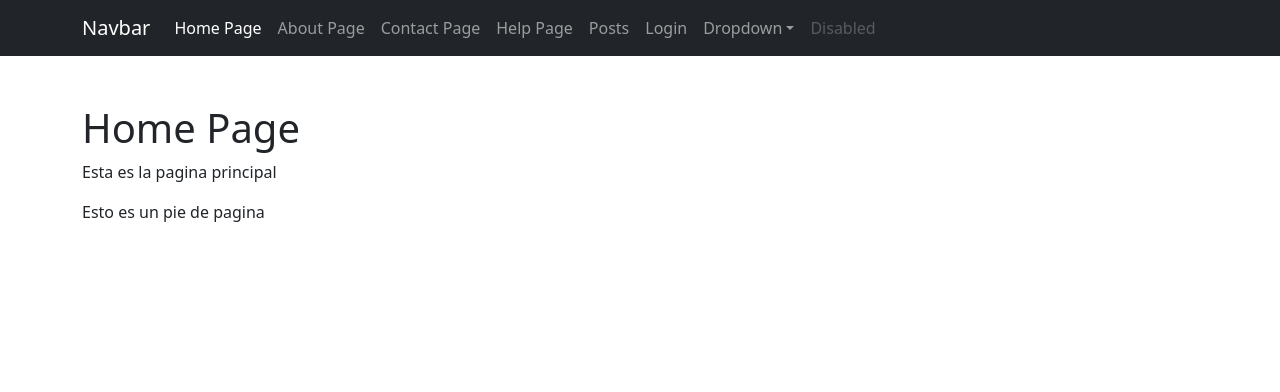
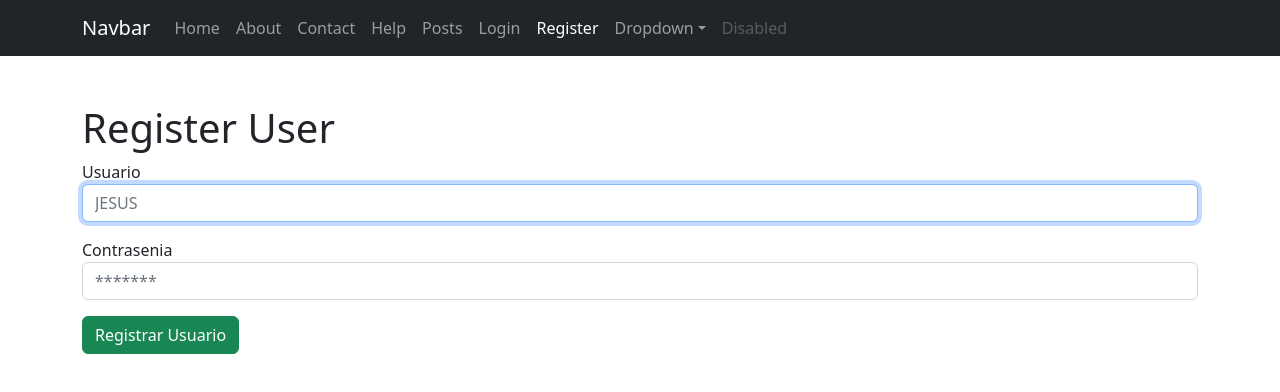
Before and after one commit to JesusFz93/demo-app, a React (Create React App) app: page /register-user in a window 1280 px wide. Before the commit this address led to /. Shown: the top 392 px of the page. Built offline with nearby package versions, Linux system fonts and the light colour scheme.

Commit message:
crud peliculas

```diff
--- a/src/components/NavBarPrivado.jsx
+++ b/src/components/NavBarPrivado.jsx
@@ -195,7 +195,7 @@ const NavBarPrivado = () => {
                   isActive ? "nav-link active" : "nav-link"
                 }
               >
-                Ucamper Page
+                Ucamper
               </NavLink>
             </li>
             <li className="nav-item">
--- a/src/components/NavBarPublico.jsx
+++ b/src/components/NavBarPublico.jsx
@@ -89,7 +89,7 @@ const NavBarPublico = () => {
                   isActive ? "nav-link active" : "nav-link"
                 }
               >
-                Home Page
+                Home
               </NavLink>
             </li>
             <li className="nav-item">
@@ -100,7 +100,7 @@ const NavBarPublico = () => {
                   isActive ? "nav-link active" : "nav-link"
                 }
               >
-                About Page
+                About
               </NavLink>
             </li>
 
@@ -112,7 +112,7 @@ const NavBarPublico = () => {
                   isActive ? "nav-link active" : "nav-link"
                 }
               >
-                Contact Page
+                Contact
               </NavLink>
             </li>
 
@@ -124,7 +124,7 @@ const NavBarPublico = () => {
                   isActive ? "nav-link active" : "nav-link"
                 }
               >
-                Help Page
+                Help
               </NavLink>
             </li>
 
@@ -148,6 +148,17 @@ const NavBarPublico = () => {
                 }
               >
                 Login
+              </NavLink>
+            </li>
+            <li>
+              <NavLink
+                to="/register-user"
+                aria-current="page"
+                className={({ isActive }) =>
+                  isActive ? "nav-link active" : "nav-link"
+                }
+              >
+                Register
               </NavLink>
             </li>
 
--- a/src/firebase/firebase.js
+++ b/src/firebase/firebase.js
@@ -1,8 +1,5 @@
-// Import the functions you need from the SDKs you need
 import { initializeApp } from "firebase/app";
 import { getFirestore } from "firebase/firestore";
-// TODO: Add SDKs for Firebase products that you want to use
-// https://firebase.google.com/docs/web/setup#available-libraries
 
 // Your web app's Firebase configuration
 const firebaseConfig = {
--- /dev/null
+++ b/src/pages/PeliculaPage.jsx
@@ -0,0 +1,36 @@
+import React, { useEffect, useState } from "react";
+import { useParams } from "react-router-dom";
+import { db } from "../firebase/firebase";
+import { getDoc, doc } from "firebase/firestore";
+
+const PeliculaPage = () => {
+  const { idPelicula } = useParams();
+  const [pelicula, setPelicula] = useState({});
+
+  useEffect(() => {
+    const getDocData = async () => {
+      const resp = await getDoc(doc(db, "peliculas", idPelicula));
+      setPelicula(resp.data());
+    };
+
+    getDocData();
+  }, [idPelicula]);
+
+  return (
+    <>
+      <header>
+        <h1>Pelicula</h1>
+      </header>
+      <main>
+        <article>
+          <h2>{idPelicula}</h2>
+          <p>{pelicula.nombre}</p>
+          <p>{pelicula.descripcion}</p>
+          <p>{pelicula.precio}</p>
+        </article>
+      </main>
+    </>
+  );
+};
+
+export default PeliculaPage;
--- a/src/pages/PeliculasPage.jsx
+++ b/src/pages/PeliculasPage.jsx
@@ -1,51 +1,71 @@
-import React from "react";
+import React, { useState, useRef, useEffect } from "react";
 import { db } from "../firebase/firebase";
 import {
   collection,
   getDocs,
+  // getDoc,
   addDoc,
   doc,
   updateDoc,
   deleteDoc,
 } from "firebase/firestore";
+import { NavLink } from "react-router-dom";
+
+const initialFormState = {
+  nombre: "",
+  descripcion: "",
+  precio: "",
+};
 
 const PeliculasPage = () => {
+  const [form, setForm] = useState(initialFormState);
+  const [peliculas, setPeliculas] = useState([]);
+  const nombreRef = useRef();
+
+  // const getDocData = async (id) => {
+  //   const resp = await getDoc(doc(db, "peliculas", id));
+
+  //   console.log(resp.data());
+
+  //   // setPeliculas(data);
+  //   // setForm(initialFormState);
+  //   // nombreRef.current.focus();
+  // };
+
   const getDocsData = async () => {
     const resp = await getDocs(collection(db, "peliculas"));
     const data = resp.docs.map((item) => ({
       id: item.id,
       ...item.data(),
     }));
-    console.log(data);
+
+    setPeliculas(data);
+    setForm(initialFormState);
+    nombreRef.current.focus();
   };
 
   const addDocData = async () => {
-    const obj = {
-      name: "dsssdd",
-      country: "ddssd",
-    };
-
     const data = collection(db, "peliculas");
-    await addDoc(data, obj);
+    await addDoc(data, form);
     await getDocsData();
   };
 
-  const updateDocData = async () => {
-    const obj = {
-      name: "sdddddss",
-      country: "sddddd",
-    };
-
-    const data = doc(db, "peliculas", "pJkHWhuxhoiZrErWWOqA");
-    await updateDoc(data, obj);
+  const updateDocData = async (id) => {
+    const data = doc(db, "peliculas", id);
+    await updateDoc(data, form);
     await getDocsData();
   };
 
-  const deleteDocData = async () => {
-    const data = doc(db, "peliculas", "pJkHWhuxhoiZrErWWOqA");
+  const deleteDocData = async (id) => {
+    const data = doc(db, "peliculas", id);
     await deleteDoc(data);
     await getDocsData();
   };
+
+  useEffect(() => {
+    nombreRef.current.focus();
+    getDocsData();
+  }, []);
 
   return (
     <>
@@ -54,13 +74,114 @@ const PeliculasPage = () => {
       </header>
       <main>
         <article>
-          <h2>Peliculas</h2>
-          <button onClick={getDocsData}>Obtener peliculas</button>
-          <button onClick={addDocData}>Guardar pelicula</button>
-          <button onClick={deleteDocData}>Eliminar pelicula</button>
-          <button onClick={updateDocData}>Actualizar pelicula</button>
+          <form>
+            <div className="mb-3">
+              <label htmlFor="nombre">Nombre</label>
+              <input
+                ref={nombreRef}
+                id="nombre"
+                type="text"
+                className="form-control"
+                placeholder="Nombre"
+                autoComplete="off"
+                value={form.nombre}
+                onChange={(e) => setForm({ ...form, nombre: e.target.value })}
+              />
+            </div>
+            <div className="mb-3">
+              <label htmlFor="descripcion">Comentarios</label>
+              <textarea
+                id="descripcion"
+                type="textarea"
+                className="form-control form__textarea"
+                placeholder="Comentarios"
+                autoComplete="off"
+                value={form.descripcion}
+                onChange={(e) =>
+                  setForm({ ...form, descripcion: e.target.value })
+                }
+              />
+            </div>
+            <div className="mb-3">
+              <label htmlFor="precio">Precio</label>
+              <input
+                id="precio"
+                type="text"
+                className="form-control"
+                placeholder="Precio"
+                autoComplete="off"
+                value={form.precio}
+                onChange={(e) => setForm({ ...form, precio: e.target.value })}
+              />
+            </div>
+          </form>
         </article>
       </main>
+      <section>
+        <article>
+          <div className="btn-group" role="group" aria-label="Basic example">
+            <button className="btn btn-info" onClick={getDocsData}>
+              Obtener peliculas
+            </button>
+            <button className="btn btn-success" onClick={addDocData}>
+              Guardar pelicula
+            </button>
+          </div>
+        </article>
+      </section>
+      <section>
+        <article>
+          <table className="table">
+            <thead>
+              <tr>
+                <th scope="col">ID</th>
+                <th scope="col">Nombre</th>
+                <th scope="col">Descripcion</th>
+                <th scope="col">Precio</th>
+                <th scope="col">Actualizar</th>
+                <th scope="col">Eliminar</th>
+                <th scope="col">Informacion</th>
+              </tr>
+            </thead>
+            <tbody>
+              {peliculas.map((pelicula) => {
+                return (
+                  <tr key={pelicula.id}>
+                    <td>{pelicula.id}</td>
+                    <td>{pelicula.nombre}</td>
+                    <td>{pelicula.descripcion}</td>
+                    <td>{pelicula.precio}</td>
+                    <td>
+                      <NavLink
+                        className="btn btn-info"
+                        to={`/pelicula/${pelicula.id}`}
+                      >
+                        Ver mas...
+                      </NavLink>
+                    </td>
+                    <td>
+                      <button
+                        className="btn btn-warning"
+                        onClick={() => updateDocData(pelicula.id)}
+                      >
+                        Actualizar pelicula
+                      </button>
+                    </td>
+                    <td>
+                      <button
+                        className="btn btn-danger"
+                        onClick={() => deleteDocData(pelicula.id)}
+                      >
+                        Eliminar pelicula
+                      </button>
+                    </td>
+                  </tr>
+                );
+              })}
+            </tbody>
+          </table>
+        </article>
+      </section>
     </>
   );
 };
--- /dev/null
+++ b/src/pages/RegisterUserPage.jsx
@@ -0,0 +1,70 @@
+import React, { useState, useRef, useEffect } from "react";
+
+const initialFormState = {
+  userName: "",
+  password: "",
+};
+
+const RegisterUserPage = () => {
+  const [form, setForm] = useState(initialFormState);
+  // const [user, setUser] = useState([]);
+  const userNameRef = useRef();
+
+  const createUser = async () => {
+    console.log(form);
+  };
+
+  useEffect(() => {
+    userNameRef.current.focus();
+  }, []);
+
+  return (
+    <>
+      <header>
+        <h1>Register User</h1>
+      </header>
+      <main>
+        <article>
+          <form>
+            <div className="mb-3">
+              <label htmlFor="userName">Usuario</label>
+              <input
+                ref={userNameRef}
+                id="userName"
+                type="text"
+                className="form-control"
+                placeholder="JESUS"
+                autoComplete="off"
+                value={form.userName}
+                onChange={(e) => setForm({ ...form, userName: e.target.value })}
+              />
+            </div>
+            <div className="mb-3">
+              <label htmlFor="password">Contrasenia</label>
+              <input
+                id="password"
+                type="text"
+                className="form-control"
+                placeholder="*******"
+                autoComplete="off"
+                value={form.password}
+                onChange={(e) => setForm({ ...form, password: e.target.value })}
+              />
+            </div>
+          </form>
+        </article>
+      </main>
+      <section>
+        <article>
+          <div className="btn-group" role="group" aria-label="Basic example">
+            <button className="btn btn-success" onClick={createUser}>
+              Registrar Usuario
+            </button>
+          </div>
+        </article>
+      </section>
+    </>
+  );
+};
+
+export default RegisterUserPage;
--- a/src/routers/Privadas.jsx
+++ b/src/routers/Privadas.jsx
@@ -12,7 +12,8 @@ import EfectosPage from "../pages/EfectosPage";
 import EstadosPage from "../pages/EstadosPage";
 import HelpPage from "../pages/HelpPage";
 import HomePage from "../pages/HomePage";
-import PeliculasPages from "../pages/PeliculasPages";
+import PeliculaPage from "../pages/PeliculaPage";
+import PeliculasPage from "../pages/PeliculasPage";
 import PostPage from "../pages/PostPage";
 import PostsPage from "../pages/PostsPage";
 import UcamperPage from "../pages/UcamperPage";
@@ -47,7 +48,8 @@ const Privadas = () => {
           <Route path="/books" element={<BooksPage />} />
           <Route path="/posts" element={<PostsPage />} />
           <Route path="/post/:idPost" element={<PostPage />} />
-          <Route path="/peliculas" element={<PeliculasPages />} />
+          <Route path="/peliculas" element={<PeliculasPage />} />
+          <Route path="/pelicula/:idPelicula" element={<PeliculaPage />} />
 
           <Route path="*" element={<Navigate to="/" />} />
         </Routes>
--- a/src/routers/Publicas.jsx
+++ b/src/routers/Publicas.jsx
@@ -6,6 +6,7 @@ import ContactPage from "../pages/ContactPage";
 import HelpPage from "../pages/HelpPage";
 import HomePage from "../pages/HomePage";
 import LoginPage from "../pages/LoginPage";
+import RegisterUserPage from "../pages/RegisterUserPage";
 
 const Publicas = () => {
   return (
@@ -18,6 +19,7 @@ const Publicas = () => {
           <Route path="/help" element={<HelpPage />} />
           <Route path="/about" element={<AboutPage />} />
           <Route path="/login" element={<LoginPage />} />
+          <Route path="/register-user" element={<RegisterUserPage />} />
           <Route path="*" element={<Navigate to="/" />} />
         </Routes>
       </div>
```
